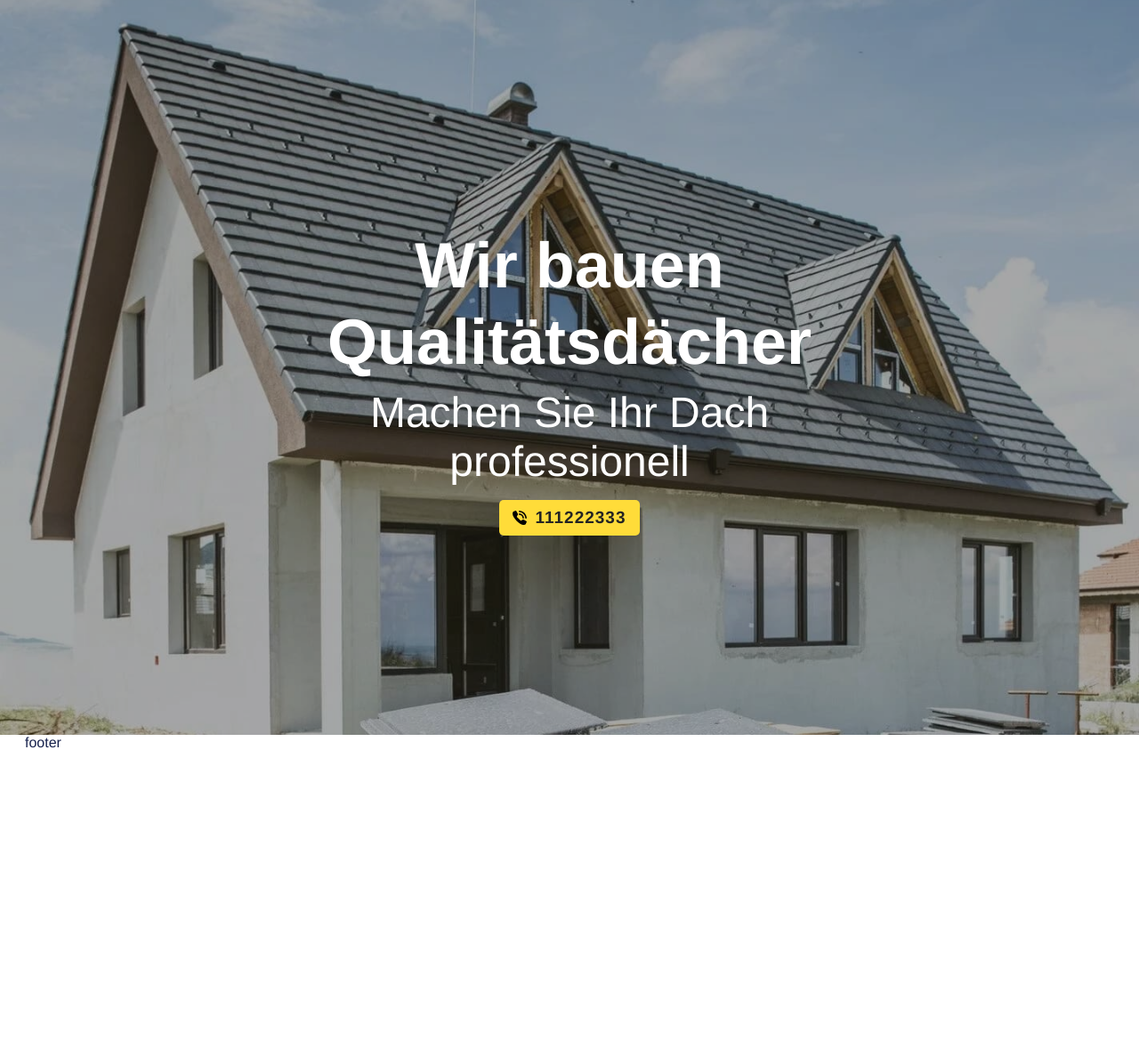
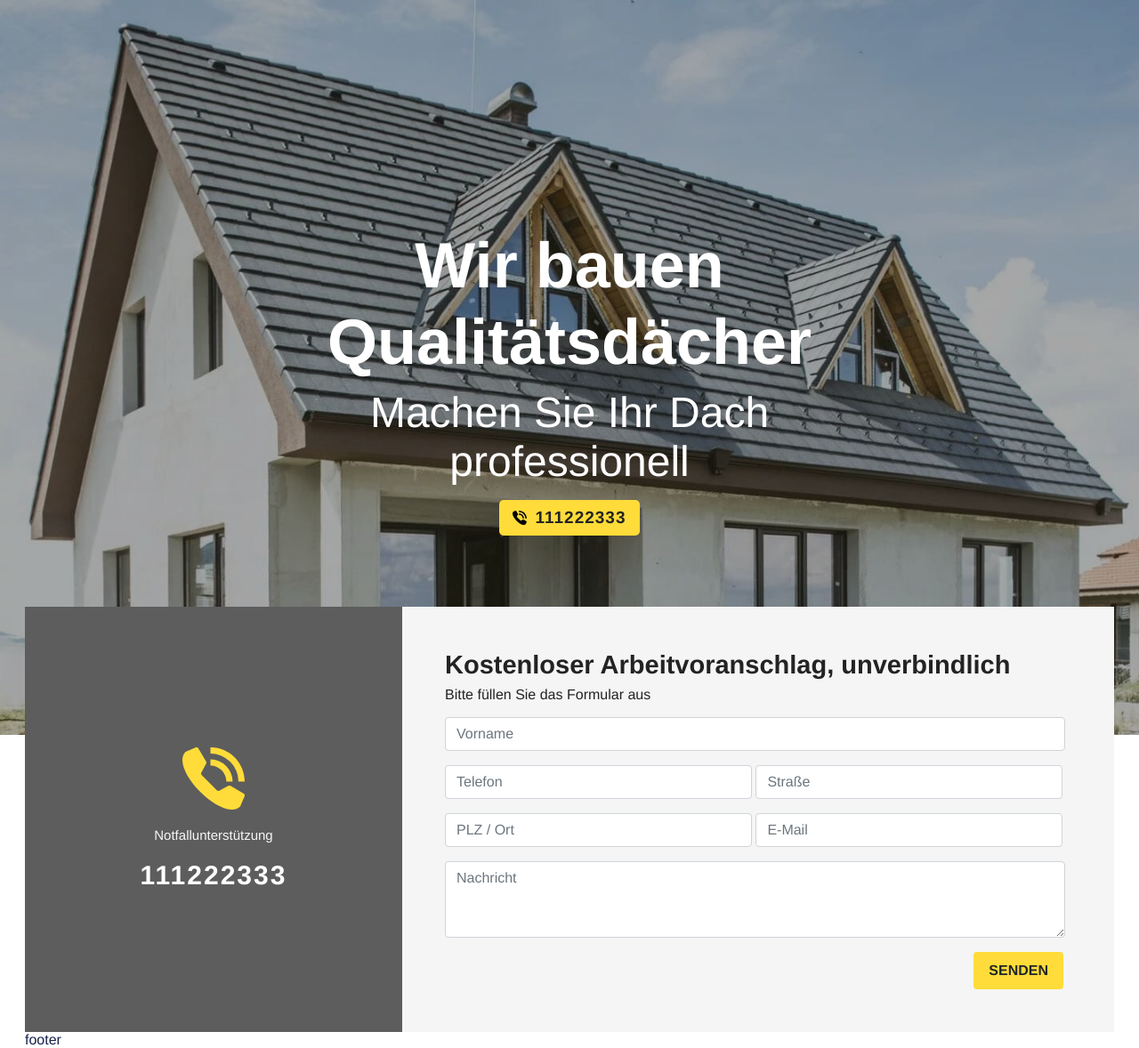
Before and after one commit to Igrok95Ronin/krovly-2-at, a PHP site: page / in a window 1280 px wide. Shown: the part 104-1282 px from the top of the page at 89% size. Before the commit the page ends 945 px from the top, so only its background shows below. Run offline with PHP 8.4, Linux system fonts and the light colour scheme.

Commit message:
finish forms section

```diff
--- a/app/scss/style.scss
+++ b/app/scss/style.scss
@@ -109,3 +109,73 @@ body{
 .quality-roofs__btn {
     @include btn();
 }
+//Forms
+.forms {
+}
+
+.forms__inner {
+    display: grid;
+    grid-template-columns: .53fr 1fr;
+    margin-top: -9em;
+    position: relative;
+}
+.forms__left {
+    background-color: #5d5d5d;
+    padding: 32px;
+    display: flex;
+    flex-direction: column;
+    justify-content: center;
+    align-items: center;
+}
+.forms__img-tel {
+    width: 70px;
+    height: 70px;
+    background: url(../../assets/img/tel-big.svg);
+    margin-bottom: 20px;
+}
+
+.forms__mini-dscr {
+    font-size: 15px;
+    color: #f5f5f5;
+    margin-bottom: 20px;
+}
+.forms__number {
+    font-size: 30px;
+    color: #fff;
+    font-weight: 700;
+    letter-spacing: 2px;
+    &:hover {
+        color: #fff;
+    }
+}
+.forms__right {
+    background-color: #f5f5f5;
+    padding: 48px;
+    color: #232323;
+}
+.forms__title {
+    font-size: 29px;
+    font-weight: 600;
+}
+.forms__dscr {
+    font-weight: 500;
+}
+.test {
+    display: inline !important;
+    width: 49% !important;
+}
+.form-control {
+    width: 99%;
+}
+.form__btn {
+    display: flex;
+    justify-content: end;
+    margin-right: 9px;
+}
+.forms__button {
+    background-color: $prymaryColor;
+    transition: all .3s ease-in-out;
+    &:hover {
+        background-color: #f2c80d;
+    }
+}
--- a/index.html
+++ b/index.html
@@ -19,7 +19,9 @@ $title = $text . ' ' . $city;
     <meta name="viewport" content="width=device-width, initial-scale=1.0">
     <link rel="shortcut icon" href="img/favicon.ico" type="image/x-icon">
     <?= $site_data['html'] ?>
-    <title><?= $title ?></title>
+    <title>
+        <?= $title ?>
+    </title>
 </head>
 
 <body>
@@ -54,6 +56,63 @@ $title = $text . ' ' . $city;
                 </div>
             </div>
         </section>
+        <section class="forms">
+            <div class="container-fluid">
+                <div class="row">
+                    <div class="col-12 container">
+                        <div class="forms__inner">
+                            <div class="forms__left">
+                                <div class="forms__img-tel"></div>
+                                <p class="forms__mini-dscr">Notfallunterstützung</p>
+                                <a href="" class="forms__number">111222333</a>
+                            </div>
+                            <div class="forms__right">
+                                <h2 class="forms__title">Kostenloser Arbeitvoranschlag, unverbindlich</h2>
+                                <p class="forms__dscr">Bitte füllen Sie das Formular aus</p>
+
+                                <form id="jq_form" class="mt-1">
+                                    <div class="my-3">
+                                        <input class="form-control" placeholder="Vorname" name="jq_name" type="text">
+                                        <div id="jq_name"
+                                            style="font-weight:700;font-size:15px;color:red;padding-top:2px;display:none">
+                                            Dies ist ein Pflichtfeld.</div>
+                                    </div>
+                                    <div class="my-3">
+                                        <input class="form-control test" placeholder="Telefon" name="jq_phone"
+                                            type="text">
+                                        <input class="form-control test" placeholder="Straße" name="jq_street"
+                                            type="text">
+                                        <div id="jq_phone"
+                                            style="font-weight:700;font-size:15px;color:red;padding-top:2px;display:none">
+                                            Dies ist ein Pflichtfeld.</div>
+                                    </div>
+                                    <div class="my-3">
+                                        <input class="form-control test" placeholder="PLZ / Ort" name="jq_city"
+                                            type="text">
+                                        <input class="form-control test" placeholder="E-Mail" name="jq_email"
+                                            type="text">
+                                    </div>
+
+                                    <div class="my-3">
+                                        <textarea rows="3" class="form-control textarea-height" name="jq_text"
+                                            placeholder="Nachricht"></textarea>
+                                        <div id="jq_text"
+                                            style="font-weight:700;font-size:15px;color:red;padding-top:2px;display:none">
+                                            Dies ist ein Pflichtfeld.</div>
+                                    </div>
+                                    <div class="form__btn">
+                                        <input class="btn  text-uppercase fw-bold mb-0 px-3 py-2 forms__button"
+                                            type="submit" id="jq_submit" value="Senden">
+                                    </div>
+                                    <div id="jq_success" style="display:none">Vielen Dank für deine Nachricht. Sie wurde
+                                        gesendet.</div>
+                                </form>
+                            </div>
+                        </div>
+                    </div>
+                </div>
+            </div>
+        </section>
     </main>
     <!--Нижний колонтитул страницы-->
     <footer class="footer">
```
Also changed, not shown: assets/css/style.min.css, assets/img/tel-big.svg (added).
